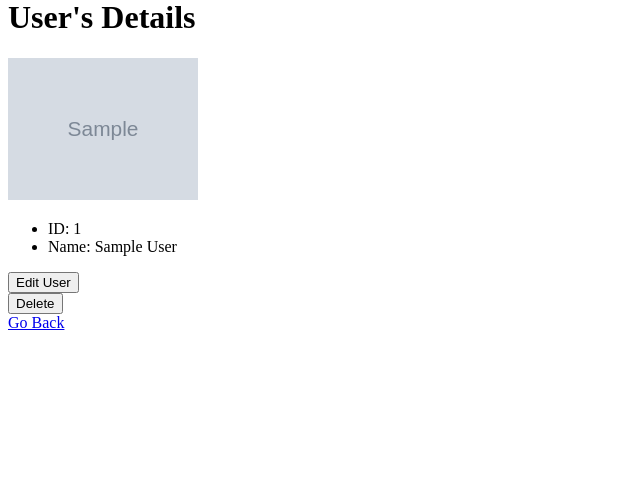
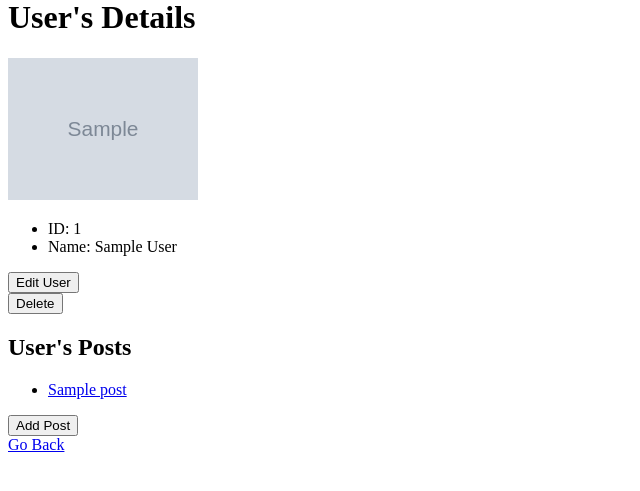
Before and after one commit to NelleStar/blogly, a Flask app: page /users/1 in a window 1280 px wide. Shown: the part 22-513 px from the top of the page, without its empty margins (0-640 px from the left). Run offline with Flask 3, Linux system fonts and the light colour scheme; tables that the repository leaves empty hold one stand-in row (values such as "Sample post"); grey boxes marked "Sample" are stand-in pictures.

Commit message:
Add files via upload

```diff
--- a/app.py
+++ b/app.py
@@ -1,14 +1,14 @@
 """Blogly application."""
 
 from flask import Flask, request, render_template, redirect, flash, session
-from models import db, connect_db, User
+from models import db, connect_db, User, Post
 
 app = Flask(__name__)
 
 
 app.config['SQLALCHEMY_DATABASE_URI'] = 'postgresql:///blogly'
 app.config['SQLALCHEMY_TRACK_MODIFICATIONS'] = False
-app.config['SQLALCHEMY_ECHO'] = True
+app.config['SQLALCHEMY_ECHO'] = False #True if I want to see the sql commands
 
 
 app.app_context().push()
@@ -34,7 +34,8 @@ def list_users():
 def user_detail(id):
     """show details about single user"""
     user = User.query.get_or_404(id)
-    return render_template('details.html', user=user)
+    posts = Post.query.filter_by(user_id=id).all()
+    return render_template('details.html', user=user, posts=posts)
 
 @app.route('/users/new')
 def new_user():
@@ -86,5 +87,71 @@ def delete_user(id):
 
   return redirect('/users')
 
+
+@app.route('/users/<int:id>/posts/new')
+def make_new_post(id):
+    """go to page with new post form on it"""
+
+    user = User.query.get_or_404(id)
+    return render_template('post_form.html', user=user)
+
+@app.route('/users/<int:id>/posts/new', methods=['POST'])
+def save_new_post(id):
+    """save a new post for the specific user"""
+
+    user = User.query.get_or_404(id)
+    title = request.form["title"]
+    content = request.form["content"]
+
+    new_post = Post(title=title, content=content, user_id=user.id)
+    db.session.add(new_post)
+    db.session.commit()
+
+    return redirect(f'/posts/{new_post.id}')
+
+
+@app.route('/posts/<int:id>')
+def post_details(id):
+    """show page with specific post on it"""
+
+    post = Post.query.get_or_404(id)
+    user = User.query.get_or_404(post.user_id)
+    return render_template('post_details.html', post=post, user=user)
+
+@app.route('/posts/<int:id>/edit')
+def edit_post(id):
+    """take user to edit blog page"""
+
+    post = Post.query.get_or_404(id)
+    return render_template('post_edit.html', post=post)
+
+@app.route('/posts/<int:id>/edit', methods=['POST'])
+def save_blog_changes(id):
+    """allows user to change blog information"""
+    post = Post.query.get_or_404(id)
+
+    post.title = request.form["title"]
+    post.content = request.form["content"]
+
+
+    db.session.commit()
+
+    return redirect(f'/posts/{id}')
+
+
+@app.route('/posts/<int:id>/delete', methods=['POST'])
+def delete_post(id):
+    """delete a specific post from that posts page"""
+
+    post = Post.query.get_or_404(id)
+    user = User.query.get_or_404(post.user_id)
+
+    db.session.delete(post)
+    db.session.commit()
+
+    return redirect(f'/users/{user.id}')
+
+
+
 if __name__ == "__main__":
     app.run(debug=True)
--- a/templates/details.html
+++ b/templates/details.html
@@ -12,13 +12,31 @@
         <li>Name: {{user.first_name}} {{user.last_name}}</li>
     </ul>
 
-    <form action='/users/{{user.id}}/edit' method="post">
+    <form action='/users/{{user.id}}/edit'>
         <button type="submit">Edit User</button>
     </form>
 
-    <form action='/users/{{user.id}}/delete' method="post">
+    <form action='/users/{{user.id}}/delete' method="POST">
         <button type="submit">Delete</button>
     </form>
+
+    <div>
+        <h2>{{user.last_name}}'s Posts</h2>
+
+        <ul>
+
+          {% for post in posts %}
+
+            <li><a href="/posts/{{post.id}}">{{post.title}}</a></li>
+
+          {% endfor %}
+
+        </ul>
+
+        <form action='/users/{{user.id}}/posts/new'>
+            <button type="submit">Add Post</button>
+        </form>
+    </div>
 
     <a href="/">Go Back</a>
 
--- a/templates/edit.html
+++ b/templates/edit.html
@@ -5,7 +5,7 @@
 {% block content %}
     <h1>Update User</h1>
 
-    <form action="/users/{{user.id}}/edit">
+    <form action="/users/{{user.id}}/edit" method="post">
         <input type="text" name="first_name" placeholder="First Name" value="{{user.first_name}}">
         <input type="text" name="last_name" placeholder="Last Name" value="{{user.last_name}}">
         <input type="text" name="image_url" placeholder="Profile Picture URL" value="{{user.image_url}}">
```
Also changed, not shown: models.py (+22 -1 lines), seed.py (+15 -4 lines), templates/post_details.html (added, +26 -0 lines), templates/post_edit.html (added, +21 -0 lines), templates/post_form.html (added, +16 -0 lines), test_app.py (+23 -1 lines).
